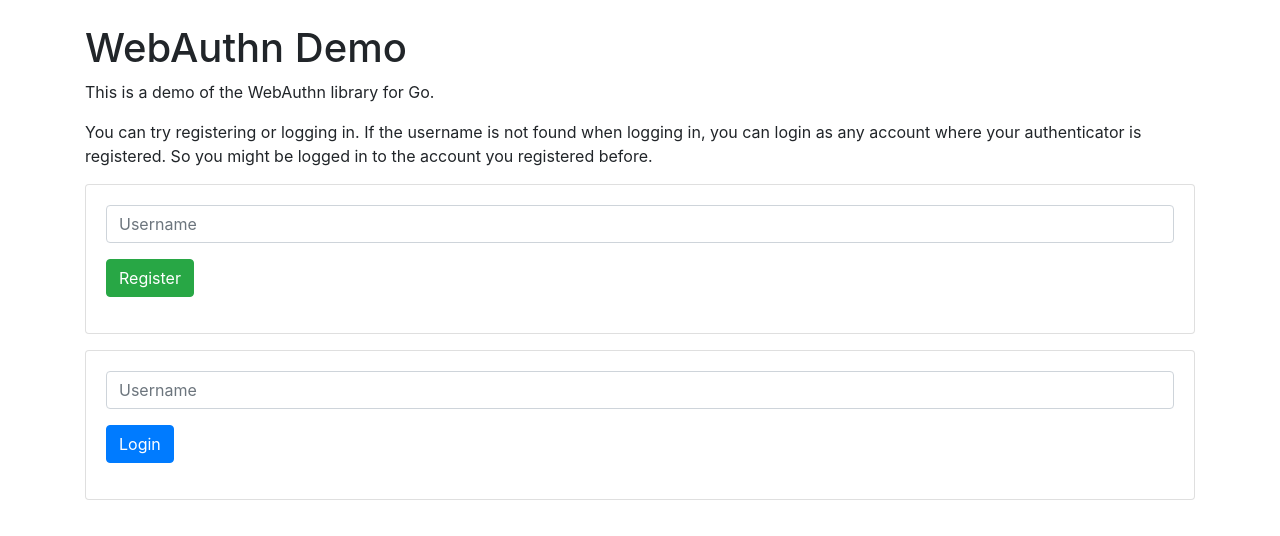
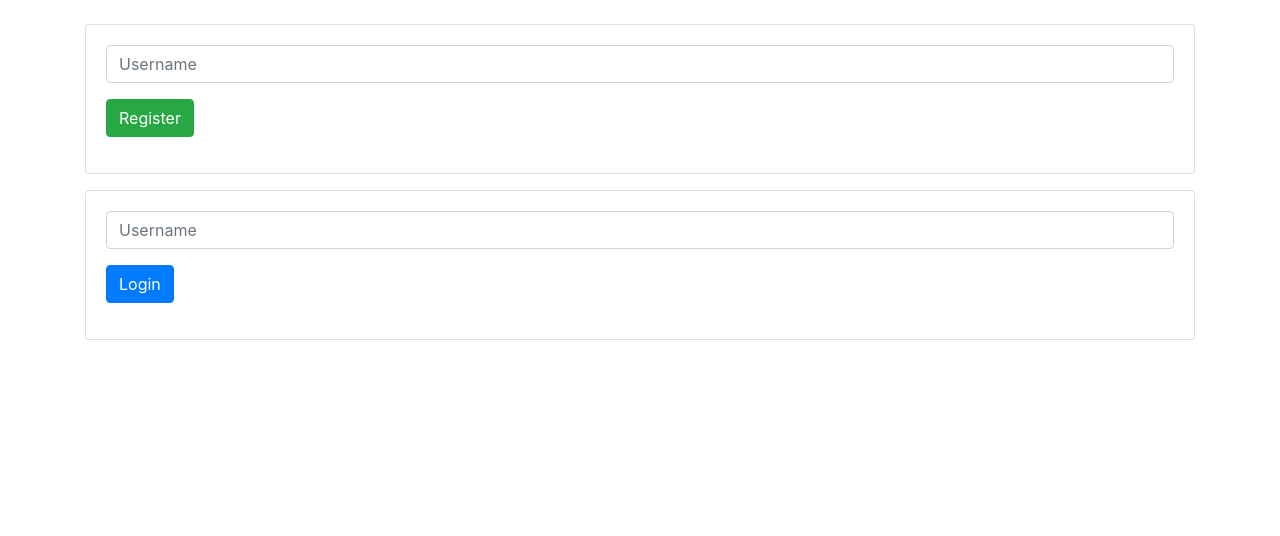
Before and after one commit to Tedyst/Traefik-U2F-SSO, a plain HTML site: page static/index.html in a window 1280 px wide. Drawn offline with nearby package versions, Linux system fonts and the light colour scheme.

Commit message:
remoived some things

```diff
--- a/static/index.html
+++ b/static/index.html
@@ -14,12 +14,6 @@
 
 <body>
     <div class="container mt-4">
-        <h1>WebAuthn Demo</h1>
-
-        <p>This is a demo of the WebAuthn library for Go.</p>
-        <p>You can try registering or logging in. If the username is not found when logging in, you can login as any
-            account where your authenticator is registered. So you might be logged in to the account you registered
-            before.</p>
 
         <div class="card mt-3">
             <div class="card-body">
```
